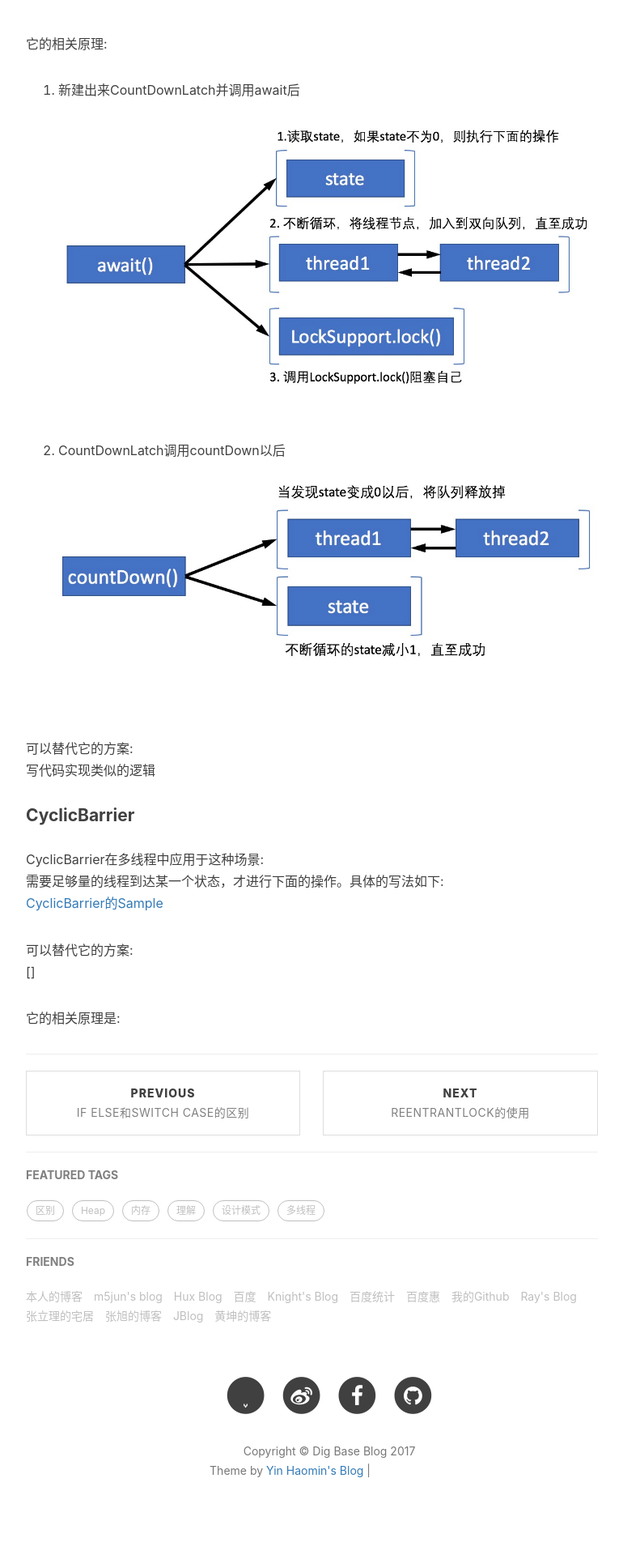
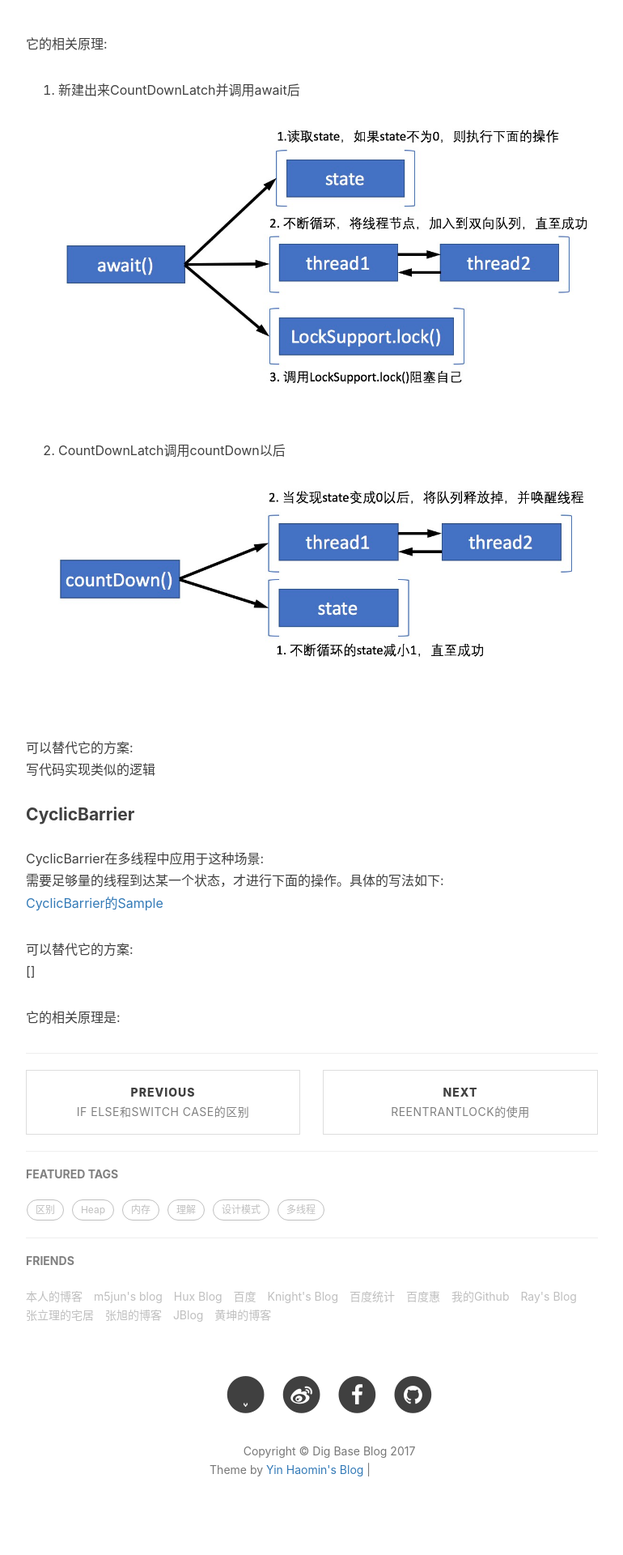
Before and after one commit to baiscjava/basicjava.github.io, a Jekyll site: the page built from _posts/2017-06-22-CountDownLatch和CyclicBarrier.md, in a window 1280 px wide. Shown: the part 1179-3099 px from the top of the page at 81% size, without its empty margins (233-1003 px from the left). Built offline with Jekyll 4.4.1, drawn with Linux system fonts in a browser that asks for light colours; nearby versions of some CDN libraries; comment, search, counter and statistics services are not loaded; grey boxes are pictures that could not be loaded.

Commit message:
Update 2017-06-22-CountDownLatch和CyclicBarrier.md

```diff
--- a/_posts/2017-06-22-CountDownLatch和CyclicBarrier.md
+++ b/_posts/2017-06-22-CountDownLatch和CyclicBarrier.md
@@ -23,7 +23,7 @@ CountDownLatch在多线程中应用于这种场景:<br>
 1. 新建出来CountDownLatch并调用await后<br>
 ![gras](/images/aqs/CountDownLatch_await5.jpeg)<br>
 2. CountDownLatch调用countDown以后<br>
-![gras](/images/aqs/CountDownLatch_countDown.jpeg)<br>
+![gras](/images/aqs/CountDownLatch_countDown2.jpeg)<br>
 
 可以替代它的方案:<br>
 写代码实现类似的逻辑
```
